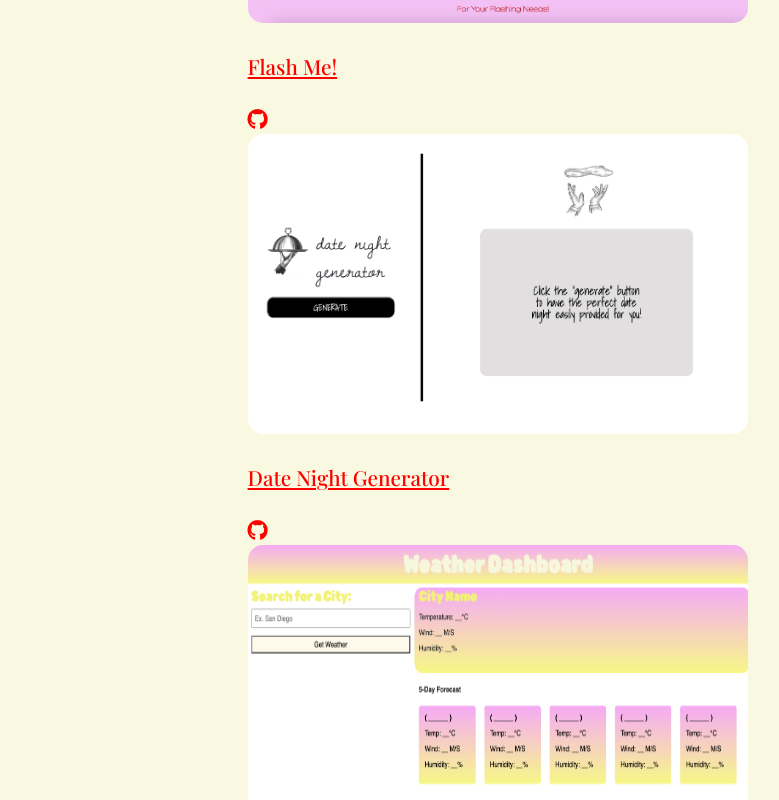
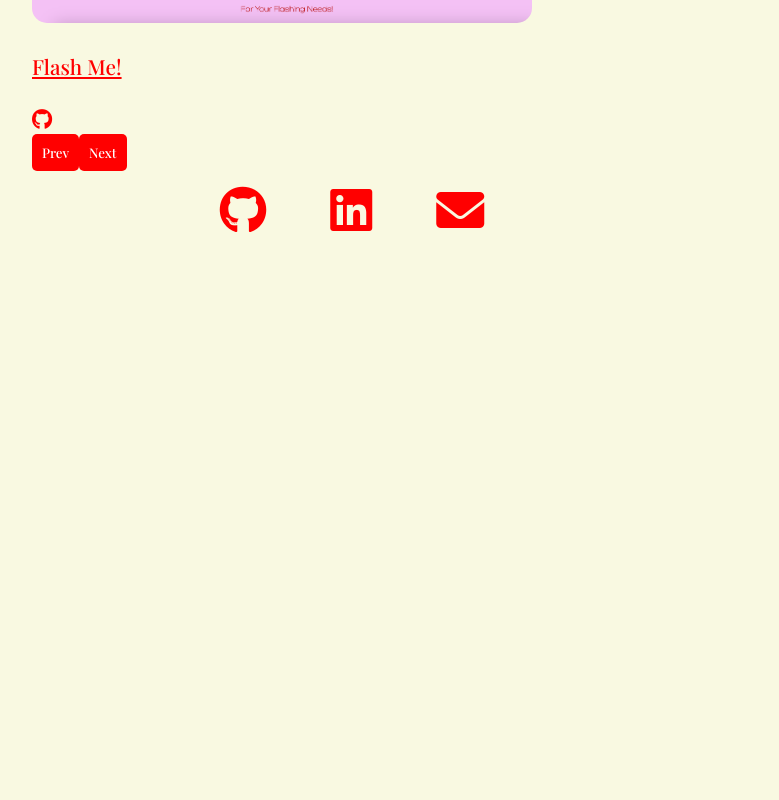
Before and after one commit to cassidykovell/cassidy-kovell-website, a React (Vite) app: page /projects in a window 1280 px wide. Shown: the part 1020-1820 px from the top of the page, without its empty margins (288-1067 px from the left). After the commit the page ends 1284 px from the top, so only its background shows below. Built offline with nearby package versions, Linux system fonts and the light colour scheme; a web font is replaced by a local one.

Commit message:
small project update

```diff
--- a/src/App.jsx
+++ b/src/App.jsx
@@ -20,10 +20,6 @@ const App = () => {
           <h2>Cassidy Kovell</h2>
           <p id="title">Full Stack Web Developer.</p>
         </section>
-        {/* {activeSection === 'aboutMe' && <AboutMeSection />}
-        {activeSection === 'work' && <ProjectSection />}
-        {activeSection === 'contact' && <ContactSection />}
-        {activeSection === 'hello' && <ResumeSection />} */}
         <Outlet />
       </main>
       <Footer />
--- a/src/components/ProjectSection.jsx
+++ b/src/components/ProjectSection.jsx
@@ -1,4 +1,4 @@
-import React from 'react';
+import React, { useState } from 'react';
 import project1 from '../assets/images/project1.png';
 import project2 from '../assets/images/project2.png';
 import project3 from '../assets/images/project3.png';
@@ -7,7 +7,7 @@ import project5 from '../assets/images/project5.png';
 import project6 from '../assets/images/project6.png';
 
 const ProjectsSection = () => {
-    const projects = [
+    const projects =  [
         {
             title: 'Flash Me!',
             deployedLink: 'https://flash-me-8481dc8f6f3f.herokuapp.com/',
@@ -43,40 +43,38 @@ const ProjectsSection = () => {
             deployedLink: 'https://cassidykovell.github.io/css-cheatsheet/',
             githubLink: 'https://github.com/cassidykovell/css-cheatsheet',
             imageSrc: project6,
-        },
-    ];
+        },];
 
-    const handleMouseEnter = (index) => {
-        const titleElement = document.getElementById(`title-${index}`);
-        const githubIcon = document.getElementById(`github-${index}`);
-        titleElement.style.display = 'block';
-        githubIcon.style.display = 'block';
+
+    const [currentProjectIndex, setCurrentProjectIndex] = useState(0);
+
+    const goToPreviousProject = () => {
+        setCurrentProjectIndex((prevIndex) => (prevIndex === 0 ? projects.length - 1 : prevIndex - 1));
     };
 
-    const handleMouseLeave = (index) => {
-        const titleElement = document.getElementById(`title-${index}`);
-        const githubIcon = document.getElementById(`github-${index}`);
-        titleElement.style.display = 'none';
-        githubIcon.style.display = 'none';
+    const goToNextProject = () => {
+        setCurrentProjectIndex((prevIndex) => (prevIndex === projects.length - 1 ? 0 : prevIndex + 1));
     };
 
     return (
         <section id="section2">
             <h3>Projects</h3>
             <div className="content" id="deployed">
-                {projects.map((project, index) => (
-                    <div key={index} className="project-item" onMouseEnter={() => handleMouseEnter(index)} onMouseLeave={() => handleMouseLeave(index)}>
-                        <a href={project.deployedLink} target="_blank">
-                            <img src={project.imageSrc} alt={project.title} />
+                <div className="project-slideshow">
+                    <div className="project-item">
+                        <a href={projects[currentProjectIndex].deployedLink} target="_blank">
+                            <img src={projects[currentProjectIndex].imageSrc} alt={projects[currentProjectIndex].title} />
                         </a>
-                        <p className="project-title" id={`title-${index}`}>
-                            <a href={project.deployedLink} target="_blank">{project.title}</a>
+                        <p className="project-title">
+                            <a href={projects[currentProjectIndex].deployedLink} target="_blank">{projects[currentProjectIndex].title}</a>
                         </p>
-                        <a href={project.githubLink} target="_blank" className="github-icon" id={`github-${index}`}>
+                        <a href={projects[currentProjectIndex].githubLink} target="_blank" className="github-icon">
                             <i className="fab fa-github"></i>
                         </a>
                     </div>
-                ))}
+                    <button onClick={goToPreviousProject} className="prev-button">Prev</button>
+                    <button onClick={goToNextProject} className="next-button">Next</button>
+                </div>
             </div>
         </section>
     );
--- a/src/index.css
+++ b/src/index.css
@@ -64,12 +64,6 @@ img {
   height: 300px;
   width: 500px;
   border-radius: 15px;
-}
-
-#deployed {
-  display: flex;
-  flex-wrap: wrap;
-  justify-content: space-around;
 }
 
 #info {
```
